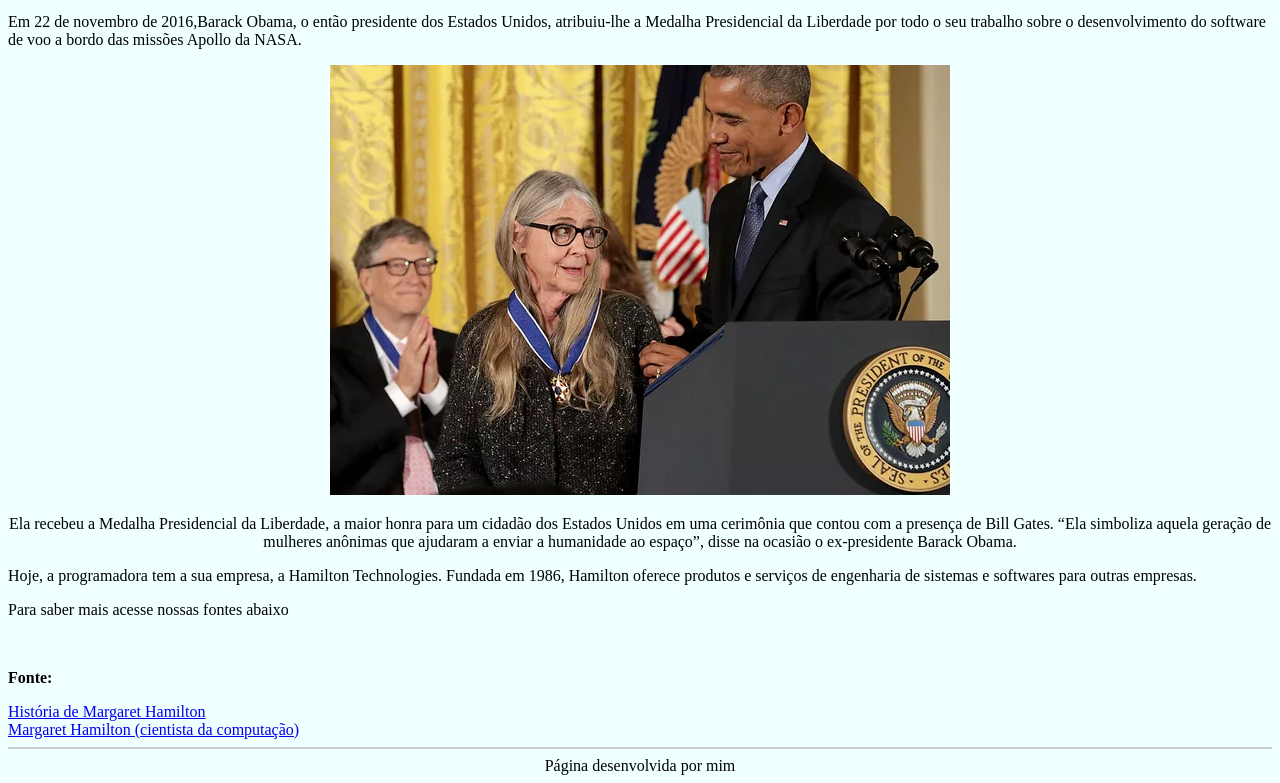
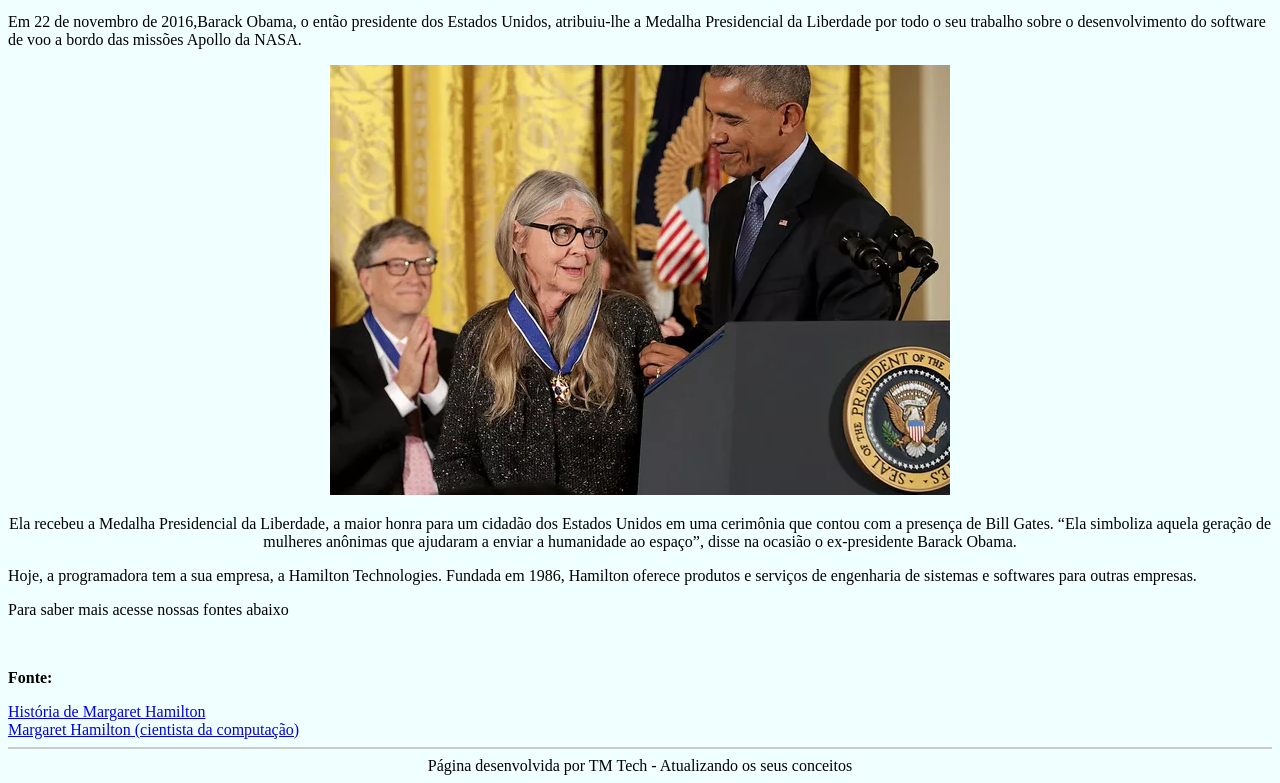
Before and after one commit to ThatianaMattos/mulherestech, a plain HTML site: page index.html in a window 1280 px wide. Shown: the part 593-1376 px from the top of the page. Drawn offline with Linux system fonts and the light colour scheme.

Commit message:
Alterei o meu rodapé

```diff
--- a/index.html
+++ b/index.html
@@ -35,7 +35,7 @@
         text-align: center;
     }
 </style>
-<div id="footer" class="center">Página desenvolvida por mim</div>
+<div id="footer" class="center">Página desenvolvida por TM Tech - Atualizando os seus conceitos</div>
 
 
 
```
